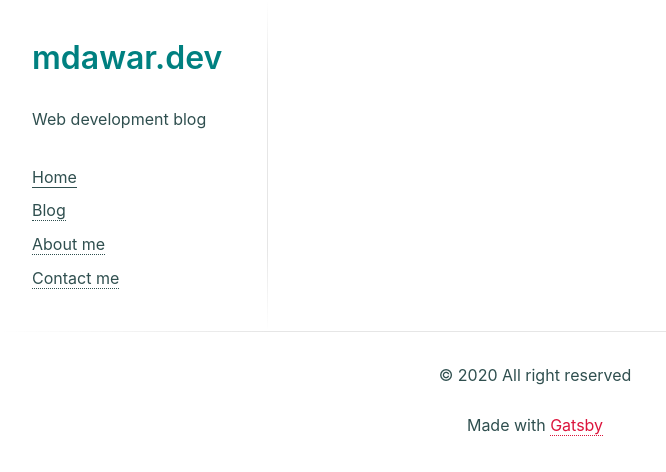
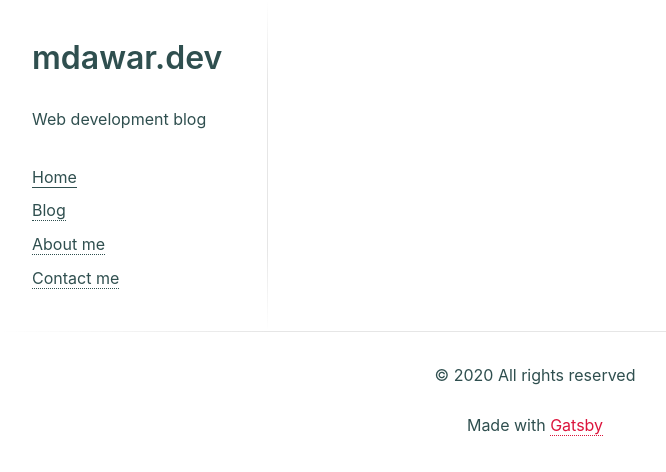
Before and after one commit to mdawar/mdawar.dev, a Gatsby site: page / in a window 1280 px wide. Shown: the full height of the page, 105-771 px from the left. Built offline with nearby package versions, Linux system fonts and the light colour scheme; Gatsby itself is replaced by a stand-in of ours.

Commit message:
Change the site name color

```diff
--- a/src/components/Layout.js
+++ b/src/components/Layout.js
@@ -56,7 +56,7 @@ export default function Layout({ children }) {
       </SideBar>
       <MainContent>{children}</MainContent>
       <Footer>
-        <p>&copy; 2020 All right reserved</p>
+        <p>&copy; 2020 All rights reserved</p>
         <p>
           Made with <a href="https://www.gatsbyjs.org">Gatsby</a>
         </p>
--- a/src/styles/elements/layout.js
+++ b/src/styles/elements/layout.js
@@ -55,7 +55,7 @@ export const Header = styled.header`
   margin-bottom: 2rem;
 
   h1 a {
-    color: teal;
+    color: ${({theme}) => theme.color.text};
     border: none;
   }
 
```
